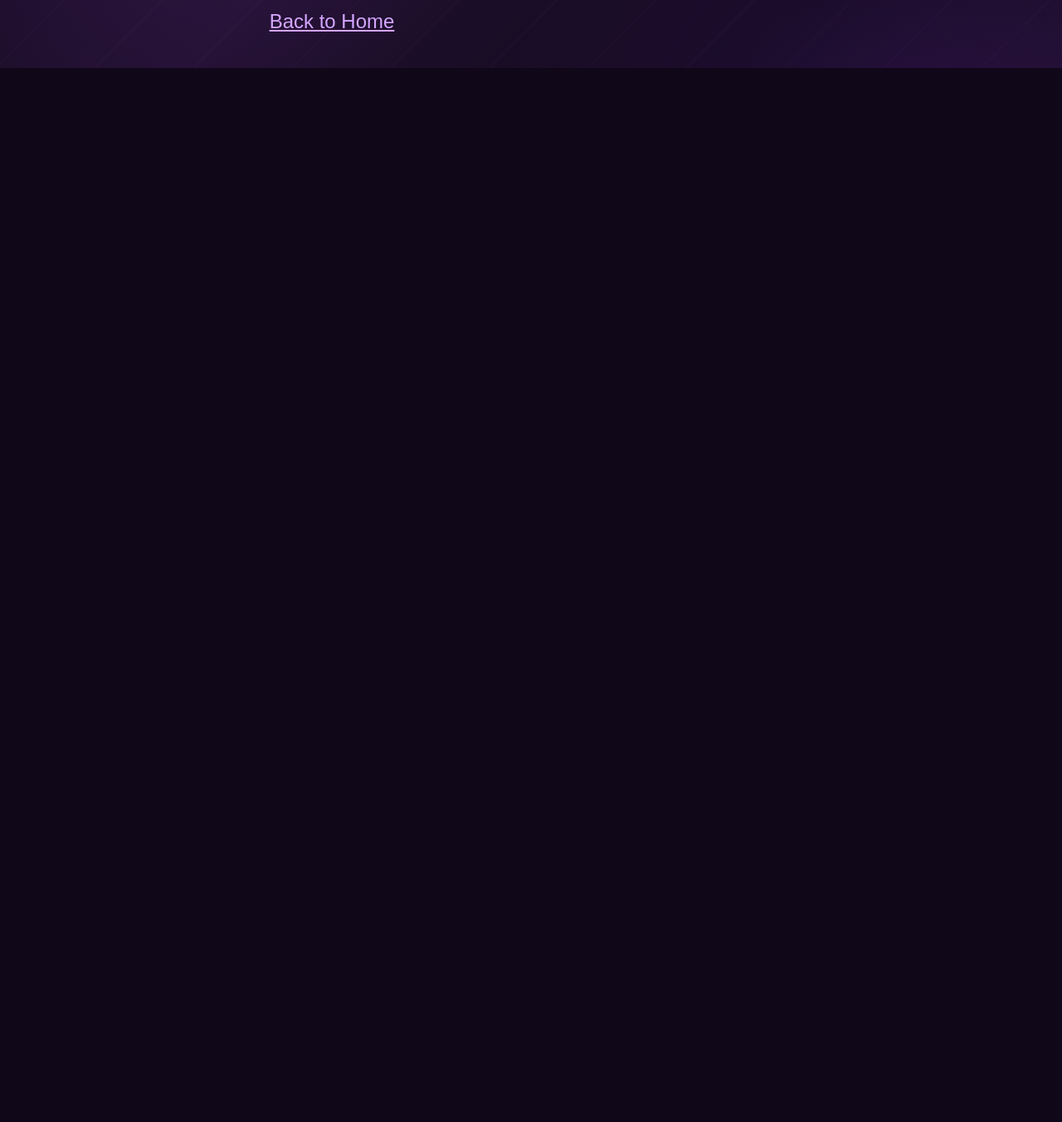
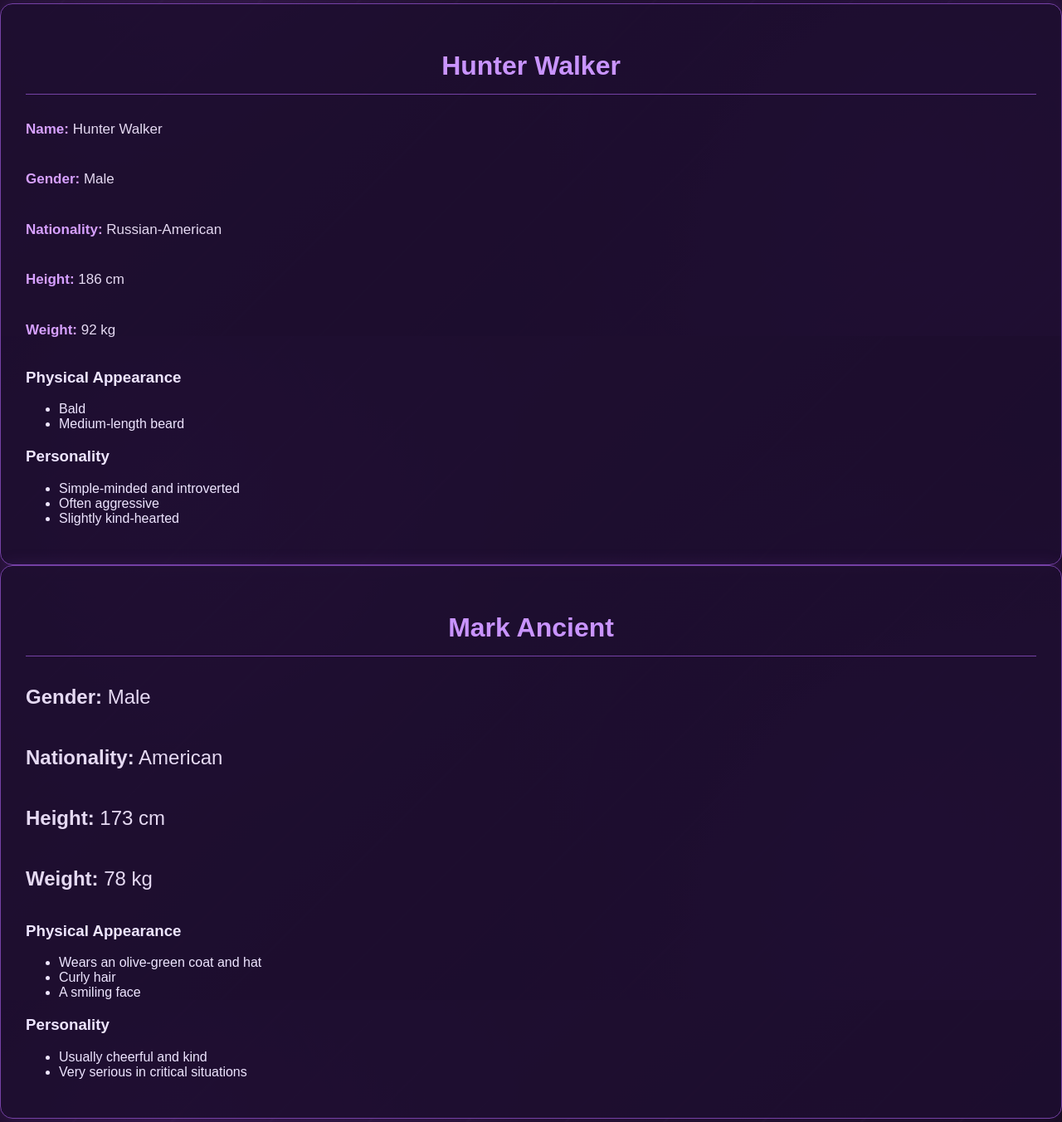
Before and after one commit to ThardCorcachil/Corcachil, a plain HTML site: page characters.html in a window 1280 px wide. Shown: the part 1195-2547 px from the top of the page at 83% size. Before the commit the page ends 1277 px from the top, so only its background shows below. Drawn offline with Linux system fonts and the light colour scheme.

Commit message:
Add files via upload

```diff
--- a/characters.html
+++ b/characters.html
@@ -65,6 +65,53 @@
 
     </main>
 
+    <div class="character-card">
+    <h2>Hunter Walker</h2>
+
+    <div class="character-info">
+        <p><strong>Name:</strong> Hunter Walker</p>
+        <p><strong>Gender:</strong> Male</p>
+        <p><strong>Nationality:</strong> Russian-American</p>
+        <p><strong>Height:</strong> 186 cm</p>
+        <p><strong>Weight:</strong> 92 kg</p>
+    </div>
+
+    <h3>Physical Appearance</h3>
+    <ul>
+        <li>Bald</li>
+        <li>Medium-length beard</li>
+    </ul>
+
+    <h3>Personality</h3>
+    <ul>
+        <li>Simple-minded and introverted</li>
+        <li>Often aggressive</li>
+        <li>Slightly kind-hearted</li>
+    </ul>
+</div>
+
+<div class="character-card">
+    <h2>Mark Ancient</h2>
+
+    <p><strong>Gender:</strong> Male</p>
+    <p><strong>Nationality:</strong> American</p>
+    <p><strong>Height:</strong> 173 cm</p>
+    <p><strong>Weight:</strong> 78 kg</p>
+
+    <h3>Physical Appearance</h3>
+    <ul>
+        <li>Wears an olive-green coat and hat</li>
+        <li>Curly hair</li>
+        <li>A smiling face</li>
+    </ul>
+
+    <h3>Personality</h3>
+    <ul>
+        <li>Usually cheerful and kind</li>
+        <li>Very serious in critical situations</li>
+    </ul>
+</div>
+
     <p>
         <a href="index.html">Back to Home</a>
     </p>
```
Also changed, not shown: index.html (+0 -1 lines), page28.html (+50 -2 lines).
